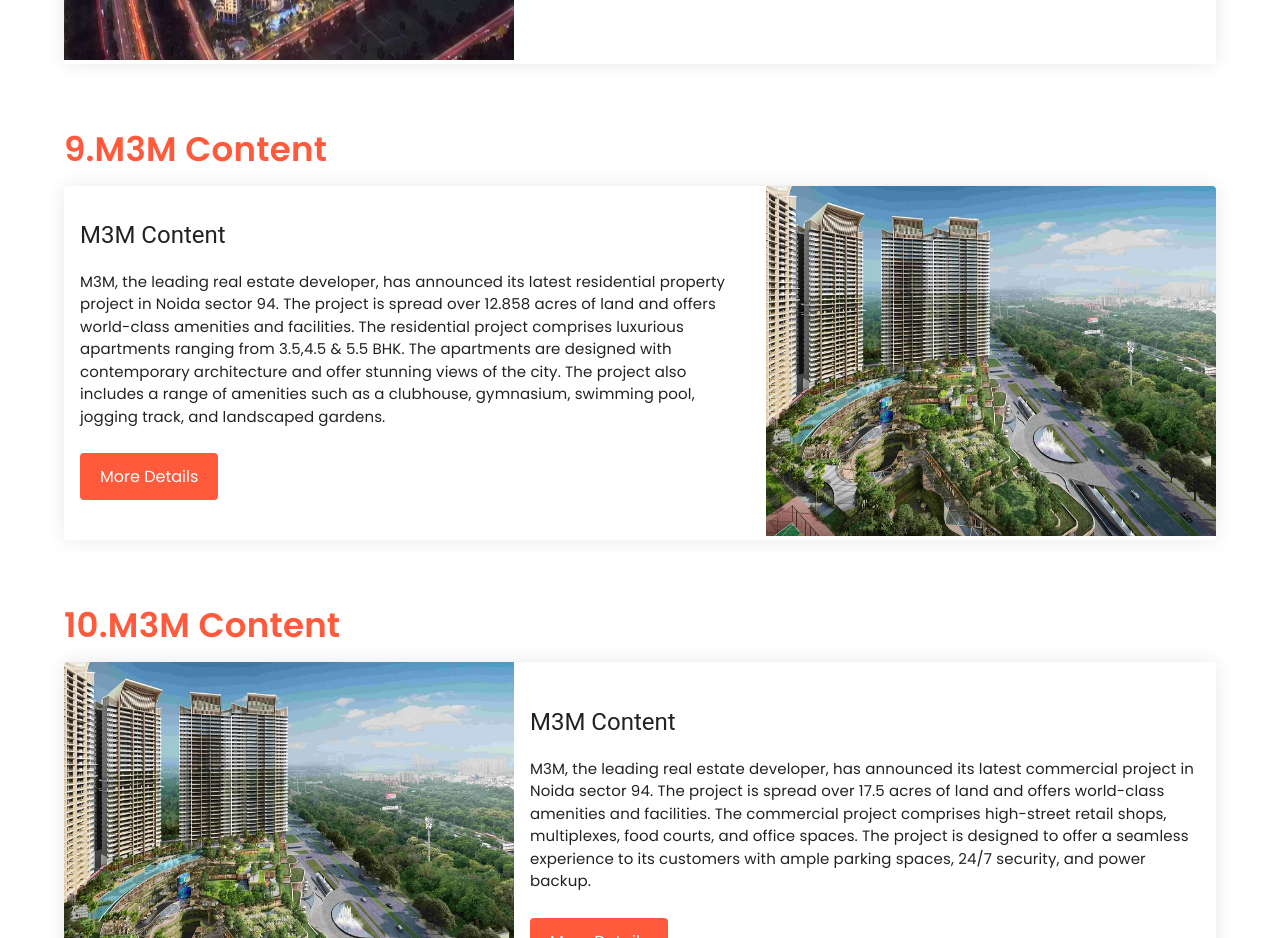
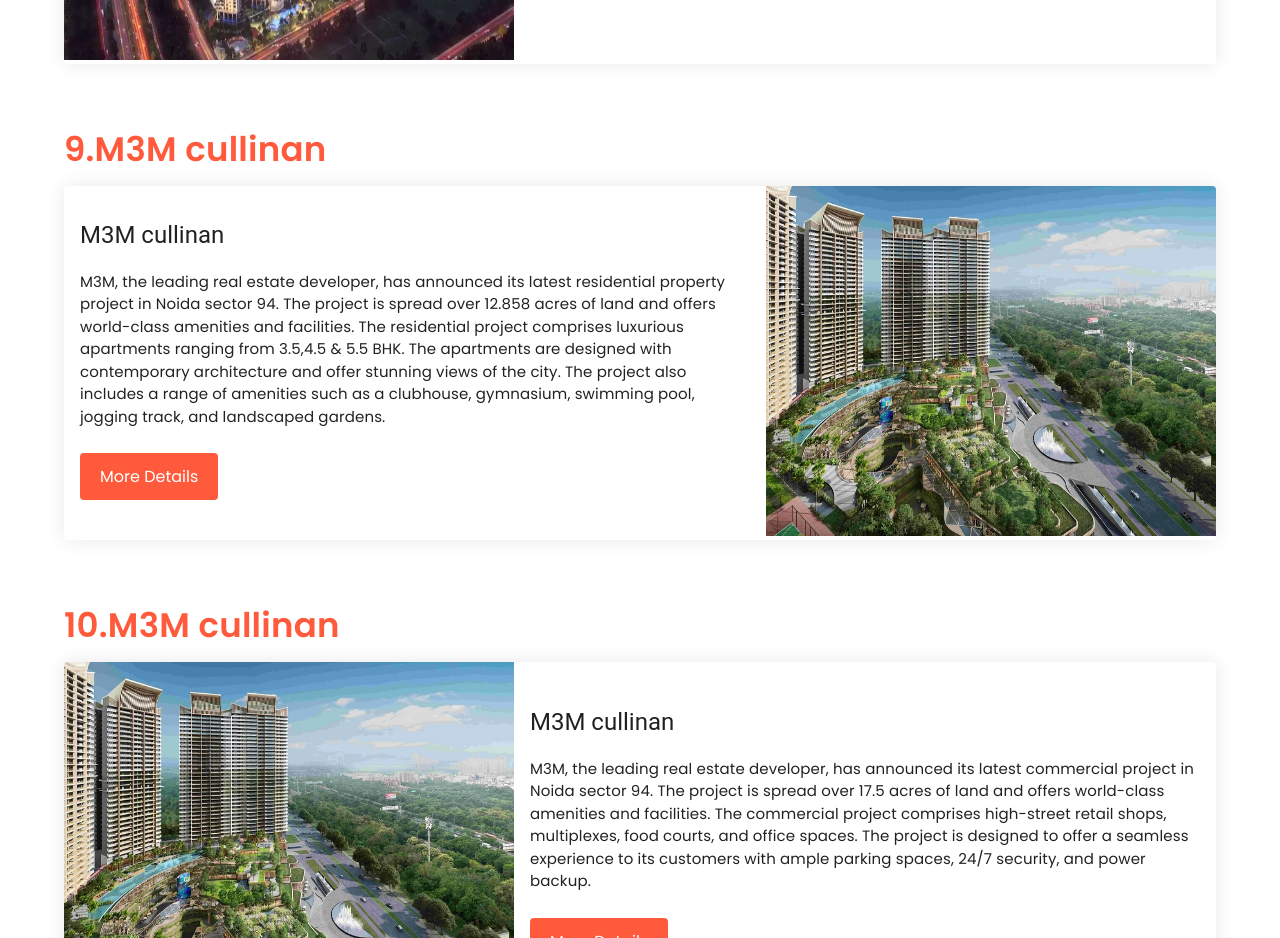
Before and after one commit to davidbaraiya/sqf-adda, a React (Vite) app: page /property in a window 1280 px wide. Shown: the part 5660-6598 px from the top of the page. Built offline with nearby package versions, Linux system fonts and the light colour scheme.

Commit message:
m3m name change

```diff
--- a/src/pages/Details/commercialData.js
+++ b/src/pages/Details/commercialData.js
@@ -122,8 +122,8 @@
   {
     id: 10,
     category: 'commercial',
-    name: 'M3M Content',
-    projectName: 'M3M Content',
+    name: 'M3M cullinan',
+    projectName: 'M3M cullinan',
     thumbnail: m3m_content_thumb,
     images: [m3m_content_1, m3m_content_2, m3m_content_3],
     title: [
--- a/src/pages/Details/propertyData.js
+++ b/src/pages/Details/propertyData.js
@@ -395,8 +395,8 @@
   {
     id: 9,
     category: 'residential',
-    name: 'M3M Content',
-    projectName: 'M3M Content',
+    name: 'M3M cullinan',
+    projectName: 'M3M cullinan',
     thumbnail: m3m_content_thumb,
     images: [m3m_content_1, m3m_content_2, m3m_content_3],
     title: [
@@ -466,8 +466,8 @@
   {
     id: 10,
     category: 'commercial',
-    name: 'M3M Content',
-    projectName: 'M3M Content',
+    name: 'M3M cullinan',
+    projectName: 'M3M cullinan',
     thumbnail: m3m_content_thumb,
     images: [
       m3m_content_1,
--- a/src/pages/Details/residentalData.js
+++ b/src/pages/Details/residentalData.js
@@ -315,8 +315,8 @@
   {
     id: 9,
     category: 'residential',
-    name: 'M3M Content',
-    projectName: 'M3M Content',
+    name: 'M3M cullinan',
+    projectName: 'M3M cullinan',
     thumbnail: m3m_content_thumb,
     images: [m3m_content_1, m3m_content_2, m3m_content_3],
     title: [
```
